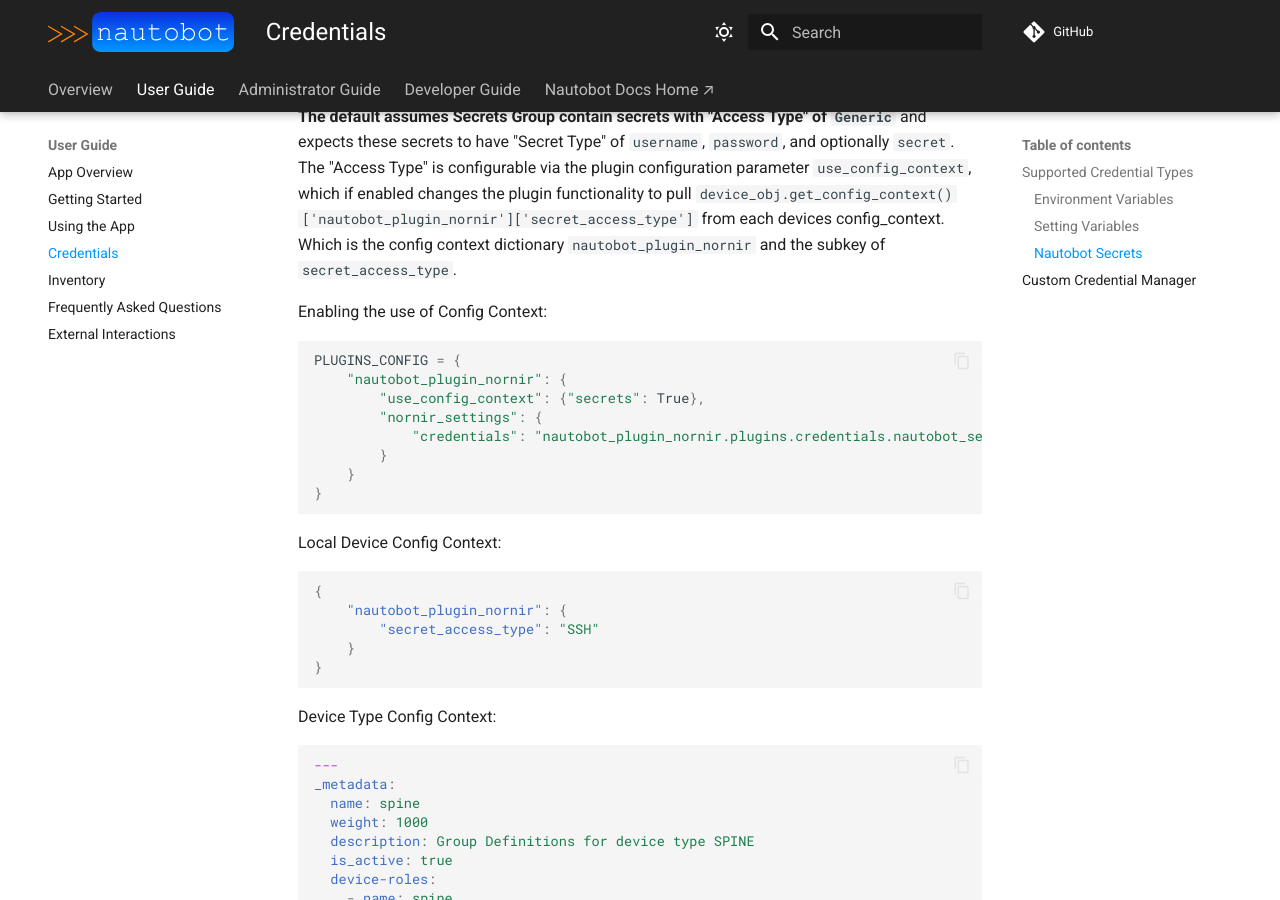
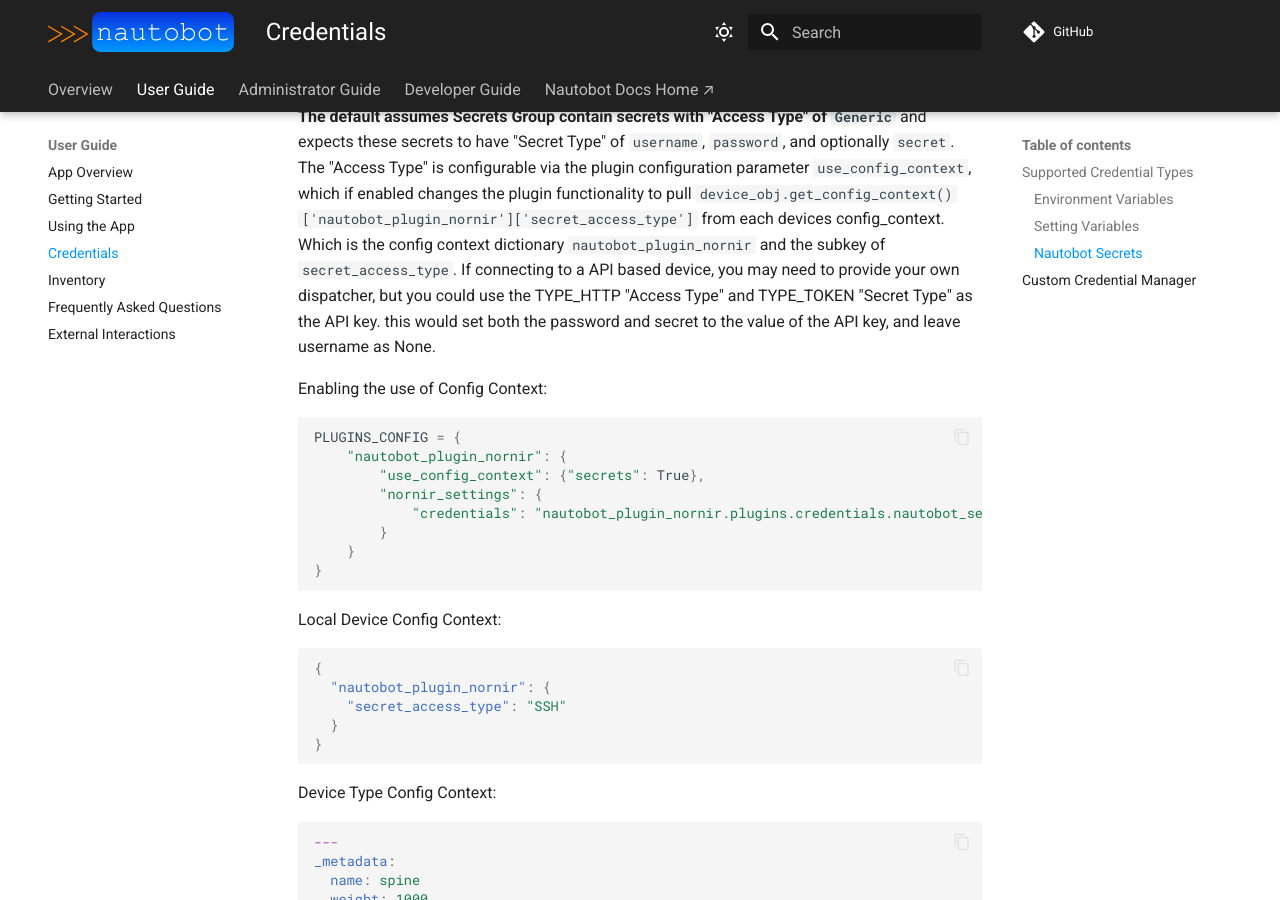
Before and after one commit to nautobot/nautobot-app-nornir, an MkDocs documentation site: the page built from docs/user/app_feature_credentials.md, in a window 1280 px wide and 900 px high, scrolled down 1836 px. Built offline with MkDocs 1.6.1 and Material for MkDocs 9.7.7, drawn with Linux system fonts in a browser that asks for light colours; comment, search, counter and statistics services are not loaded.

Commit message:
updating documentation and change log

````diff
--- a/docs/user/app_feature_credentials.md
+++ b/docs/user/app_feature_credentials.md
@@ -8,9 +8,9 @@
 
 Out of the box, there are three credential plugins.
 
-* Environment Variables - Leveraging pre-defined environment variables for your credentials.
-* Setting Variables - Leveraging the `nautobot_config.py` for your credentials
-* Nautobot Secrets - Leveraging the [Nautobot Secrets Group](https://nautobot.readthedocs.io/en/latest/core-functionality/secrets/#secrets-groups) feature for your credentials.
+- Environment Variables - Leveraging pre-defined environment variables for your credentials.
+- Setting Variables - Leveraging the `nautobot_config.py` for your credentials
+- Nautobot Secrets - Leveraging the [Nautobot Secrets Group](https://nautobot.readthedocs.io/en/latest/core-functionality/secrets/#secrets-groups) feature for your credentials.
 
 ### Environment Variables
 
@@ -19,7 +19,6 @@
 Leverages the environment variables `NAPALM_USERNAME`, `NAPALM_PASSWORD`, and `DEVICE_SECRET`.
 
 The environment variable must be accessible on the web service. This often means simply exporting the environment variable on the cli will not suffice, but instead requiring users to update the `nautobot.service` and `nautobot-worker.service` files. Keep in mind this will ultimately depend **on your own setup** and is simply based on standard Linux environment variables. Environment variables are distinctively not nautobot configuration parameters (in `nautobot_config.py`), if that does not makes sense, expect to see authentication issues. If you wish to simply put the passwords in `nautobot_config.py`, see Settings Variables section.
-
 
 An example of what the `nautobot.service` and `nautobot-worker.service` would look like.
 
@@ -65,7 +64,7 @@
 
 Leverages the [Nautobot Secrets Group](https://nautobot.readthedocs.io/en/latest/core-functionality/secrets/#secrets-groups) core functionality.
 
-**The default assumes Secrets Group contain secrets with "Access Type" of `Generic`** and expects these secrets to have "Secret Type" of `username`, `password`, and optionally `secret`. The "Access Type" is configurable via the plugin configuration parameter `use_config_context`, which if enabled changes the plugin functionality to pull `device_obj.get_config_context()['nautobot_plugin_nornir']['secret_access_type']` from each devices config_context. Which is the config context dictionary `nautobot_plugin_nornir` and the subkey of `secret_access_type`.
+**The default assumes Secrets Group contain secrets with "Access Type" of `Generic`** and expects these secrets to have "Secret Type" of `username`, `password`, and optionally `secret`. The "Access Type" is configurable via the plugin configuration parameter `use_config_context`, which if enabled changes the plugin functionality to pull `device_obj.get_config_context()['nautobot_plugin_nornir']['secret_access_type']` from each devices config_context. Which is the config context dictionary `nautobot_plugin_nornir` and the subkey of `secret_access_type`. If connecting to a API based device, you may need to provide your own dispatcher, but you could use the TYPE_HTTP "Access Type" and TYPE_TOKEN "Secret Type" as the API key. this would set both the password and secret to the value of the API key, and leave username as None.
 
 Enabling the use of Config Context:
 
@@ -81,11 +80,12 @@
 ```
 
 Local Device Config Context:
+
 ```json
 {
-    "nautobot_plugin_nornir": {
-        "secret_access_type": "SSH"
-    }
+  "nautobot_plugin_nornir": {
+    "secret_access_type": "SSH"
+  }
 }
 ```
 
@@ -104,7 +104,7 @@
   secret_access_type: SSH
 ```
 
-By default the device secret connection option path will be set for connections using: Napalm, Netmiko, and Scrapli.  If an additional path needs to be registered it can be done by setting it inside the config context data.  See below for an example.
+By default the device secret connection option path will be set for connections using: Napalm, Netmiko, and Scrapli. If an additional path needs to be registered it can be done by setting it inside the config context data. See below for an example.
 
 ```yaml
 ---
````
Also changed, not shown: 1 other file.
